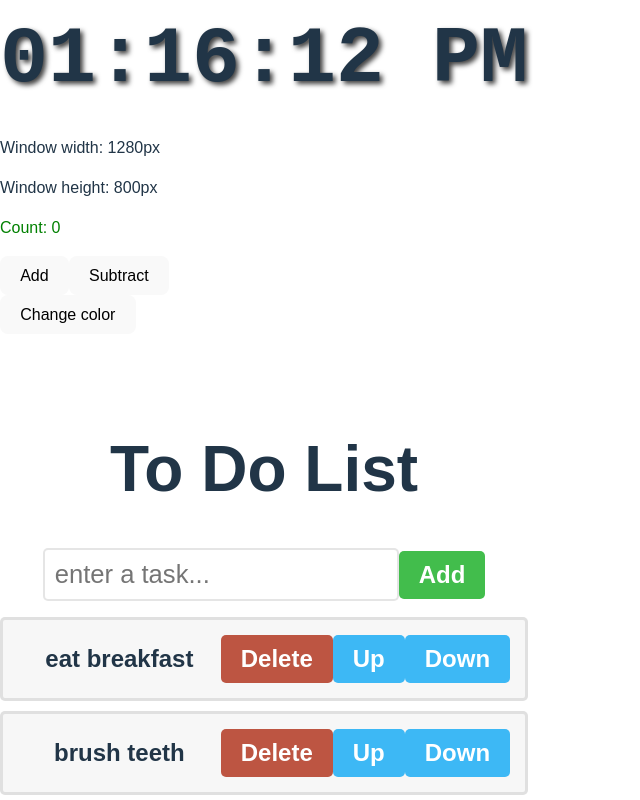
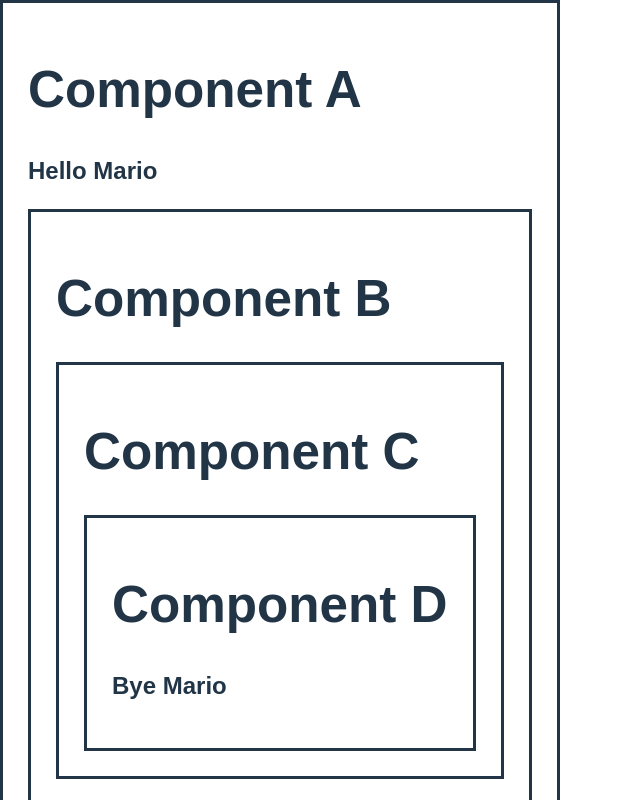
Before and after one commit to niklonberg/bro-code-react-course, a React (Vite) app: page / in a window 1280 px wide. Shown: the top 800 px of the page, without its empty margins (0-640 px from the left). Built offline with nearby package versions, Linux system fonts and the light colour scheme.

Commit message:
Add UseContext file examples

```diff
--- a/src/App.tsx
+++ b/src/App.tsx
@@ -21,6 +21,7 @@ import ToDoList from "./components/ToDoList.js";
 import UseEffectExampleOne from "./components/UseEffectExampleOne.js";
 import UseEffectExampleTwo from "./components/UseEffectExampleTwo.js";
 import DigitalClock from "./components/DigitalClock.js";
+import UseContextA from "./components/UseContextA.js";
 
 function App() {
   const fruits = [
@@ -41,6 +42,7 @@ function App() {
 
   return (
     <>
+      <UseContextA />
       <DigitalClock />
       <UseEffectExampleTwo />
       <UseEffectExampleOne />
--- /dev/null
+++ b/src/components/UseContextA.tsx
@@ -0,0 +1,31 @@
+import { useState, createContext } from "react";
+import UseContextB from "./UseContextB";
+
+export const UserContext = createContext<string>("Default");
+
+function UseContextA() {
+  const [user, setUser] = useState("Mario");
+
+  return (
+    <div className="box">
+      <h1>Component A</h1>
+      <h2>{`Hello ${user}`}</h2>
+      {/* if we wanted to pass the user to component D */}
+      {/* we would have to do the following below: */}
+      {/* <UseContextB user={user} /> */}
+      {/* in  function b, c, and d we would have to add
+      a props argument, and pass it like above each time
+      to eventually pass it to d. this is known as prop drilling
+      and is inefficient repetition */}
+      {/* in typescript, we would also need to define an interface for typeerror
+      to not occur */}
+
+      {/* instead, lets implement use/createContext */}
+      <UserContext.Provider value={user}>
+        <UseContextB />
+      </UserContext.Provider>
+    </div>
+  );
+}
+
+export default UseContextA;
--- /dev/null
+++ b/src/components/UseContextB.tsx
@@ -0,0 +1,21 @@
+import UseContextC from "./UseContextC";
+
+// function UseContextB(props) {
+//   return (
+//     <div className="box">
+//       <h1>Component B</h1>
+//       <UseContextC user={props.user} /> // prop drilling not needed
+//     </div>
+//   );
+// }
+
+function UseContextB() {
+  return (
+    <div className="box">
+      <h1>Component B</h1>
+      <UseContextC />
+    </div>
+  );
+}
+
+export default UseContextB;
--- /dev/null
+++ b/src/components/UseContextC.tsx
@@ -0,0 +1,12 @@
+import UseContextD from "./UseContextD";
+
+function UseContextC() {
+  return (
+    <div className="box">
+      <h1>Component C</h1>
+      <UseContextD />
+    </div>
+  );
+}
+
+export default UseContextC;
--- /dev/null
+++ b/src/components/UseContextD.tsx
@@ -0,0 +1,15 @@
+import { useContext } from "react";
+import { UserContext } from "./UseContextA";
+
+function UseContextD() {
+  const user = useContext(UserContext);
+
+  return (
+    <div className="box">
+      <h1>Component D</h1>
+      <h2>{`Bye ${user}`}</h2>
+    </div>
+  );
+}
+
+export default UseContextD;
--- a/src/index.css
+++ b/src/index.css
@@ -309,3 +309,8 @@ input[type="text"] {
   text-shadow: 3px 3px 5px hsla(0, 0%, 0%, 0.75);
   text-align: center;
 }
+
+.box {
+  border: 3px solid;
+  padding: 25px;
+}
```
Also changed, not shown: notes.txt.
